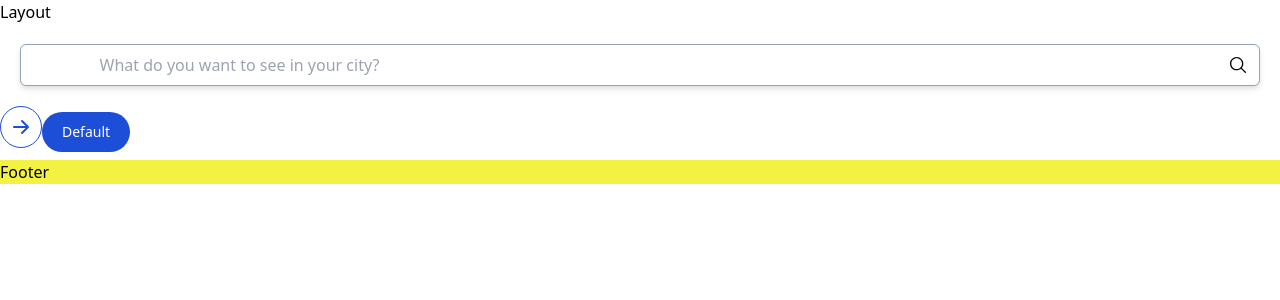
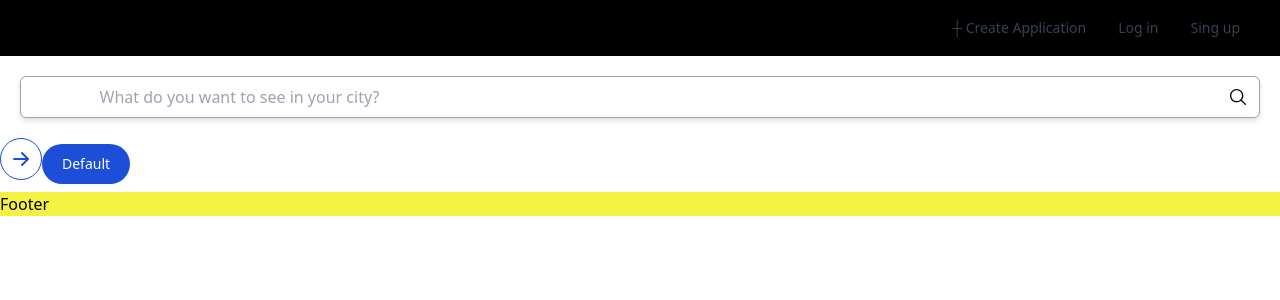
Before and after one commit to Juancho1952/ParaCuando_Codelopers, a Next.js app: page / in a window 1280 px wide. Shown: the top 300 px of the page. Built offline with nearby package versions, Linux system fonts and the light colour scheme.

Commit message:
feat: se agrega componente eventCard se estylo al layout

```diff
--- a/components/Layout.js
+++ b/components/Layout.js
@@ -13,9 +13,40 @@ export default function Layout({ children }) {
       </Head>
 
 
-      <h1>Layout</h1>
+{/* <nav class="p-3 border-gray-200 rounded bg-gray-50 dark:bg-gray-800 dark:border-gray-700"> */}
+<nav className="p-3 bg-black ">
+  <div className="container flex flex-wrap items-center justify-between mx-auto">
+    <a href="#" className="flex items-center">
+
+        <span className="self-center text-2xl font-normal dark:text-white">PC?</span>
+    </a>
+    <button data-collapse-toggle="navbar-solid-bg" type="button" className="inline-flex items-center p-2 ml-3 text-sm text-gray-500 rounded-lg md:hidden hover:bg-gray-100 focus:outline-none focus:ring-2 focus:ring-gray-200 dark:text-gray-400 dark:hover:bg-gray-700 dark:focus:ring-gray-600" aria-controls="navbar-solid-bg" aria-expanded="false">
+      <span className="sr-only">Open main menu</span>
+      <svg className="w-6 h-6" aria-hidden="true" fill="currentColor" viewBox="0 0 20 20" xmlns="http://www.w3.org/2000/svg"><path fill-rule="evenodd" d="M3 5a1 1 0 011-1h12a1 1 0 110 2H4a1 1 0 01-1-1zM3 10a1 1 0 011-1h12a1 1 0 110 2H4a1 1 0 01-1-1zM3 15a1 1 0 011-1h12a1 1 0 110 2H4a1 1 0 01-1-1z" clip-rule="evenodd"></path></svg>
+    </button>
+    <div className="hidden w-full md:block md:w-auto" id="navbar-solid-bg">
+      <ul className="flex flex-col mt-4 rounded-lg bg-gray-50 md:flex-row md:space-x-8 md:mt-0 md:text-sm md:font-medium md:border-0 md:bg-transparent dark:bg-gray-800 md:dark:bg-transparent dark:border-gray-700">
+        {/* <li>
+          <a href="#" class="block py-2 pl-3 pr-4 text-white bg-blue-700 rounded md:bg-transparent md:text-blue-700 md:p-0 md:dark:text-white dark:bg-blue-600 md:dark:bg-transparent" aria-current="page">Home</a>
+        </li> */}
+        <li>
+          <a href="#" className="block py-2 pl-3 pr-4 text-gray-700 rounded hover:bg-gray-100 md:hover:bg-transparent md:border-0 md:hover:text-blue-700 md:p-0 dark:text-gray-400 md:dark:hover:text-white dark:hover:bg-gray-700 dark:hover:text-white md:dark:hover:bg-transparent">┼ Create Application</a>
+        </li>
+        <li>
+          <a href="#" className="block py-2 pl-3 pr-4 text-gray-700 rounded hover:bg-gray-100 md:hover:bg-transparent md:border-0 md:hover:text-blue-700 md:p-0 dark:text-gray-400 md:dark:hover:text-white dark:hover:bg-gray-700 dark:hover:text-white md:dark:hover:bg-transparent">Log in</a>
+        </li>
+        <li>
+          <a href="#" className="block py-2 pl-3 pr-4 text-gray-700 rounded hover:bg-gray-100 md:hover:bg-transparent md:border-0 md:hover:text-blue-700 md:p-0 dark:text-gray-400 md:dark:hover:text-white dark:hover:bg-gray-700 dark:hover:text-white md:dark:hover:bg-transparent">Sing up</a>
+        </li>
+      </ul>
+    </div>
+  </div>
+</nav>
+
+
+
+
       <main>{children}</main>
-
     </>
   );
 }
--- a/components/header.js
+++ b/components/header.js
@@ -21,25 +21,20 @@ export default function Header() {
 </div>
 
 <div className="p-3">
-
 <button type="button" className="text-blue-700 border border-blue-700 hover:bg-blue-700 hover:text-white focus:ring-4 focus:outline-none focus:ring-blue-300 font-medium rounded-full text-sm p-2.5 text-center inline-flex items-center dark:border-blue-500 dark:text-blue-500 dark:hover:text-white dark:focus:ring-blue-800">
   <svg aria-hidden="true" className="w-5 h-5" fill="currentColor" viewBox="0 0 20 20" xmlns="http://www.w3.org/2000/svg"><path fill-rule="evenodd" d="M10.293 3.293a1 1 0 011.414 0l6 6a1 1 0 010 1.414l-6 6a1 1 0 01-1.414-1.414L14.586 11H3a1 1 0 110-2h11.586l-4.293-4.293a1 1 0 010-1.414z" clip-rule="evenodd"></path></svg>
 </button>
-
 </div>
 
-
 <div className="p-3">
-
 <button type="button" class="text-white bg-blue-700 hover:bg-blue-800 focus:outline-none focus:ring-4  font-medium rounded-full text-sm px-7 py-2.5 text-center mr-2 mb-2  ">Next</button>
-
 <button type="button" class="text-white bg-blue-700 hover:bg-blue-800 focus:outline-none focus:ring-4  font-medium rounded-full text-sm px-7 py-2.5 text-center mr-2 mb-2  ">See more</button>
-
 <button type="button" class="text-white bg-blue-700 hover:bg-blue-800 focus:outline-none focus:ring-4  font-medium rounded-full text-sm px-6 py-2.5 text-center mr-2 mb-2  ">To post</button>
-
 </div>
 
-
+<svg xmlns="http://www.w3.org/2000/svg" fill="none" viewBox="0 0 24 24" strokeWidth={1.5} stroke="currentColor" className="bg-2 w-8 h-8">
+  <path strokeLinecap="round" strokeLinejoin="round" d="M15.75 6a3.75 3.75 0 11-7.5 0 3.75 3.75 0 017.5 0zM4.501 20.118a7.5 7.5 0 0114.998 0A17.933 17.933 0 0112 21.75c-2.676 0-5.216-.584-7.499-1.632z" />
+</svg>
 
 
 </>
--- /dev/null
+++ b/pages/eventCard.tsx
@@ -0,0 +1,8 @@
+
+const eventCard = () => {
+  return (
+    <div className='text-3xl'>eventCard</div>
+  )
+}
+
+export default eventCard
```
